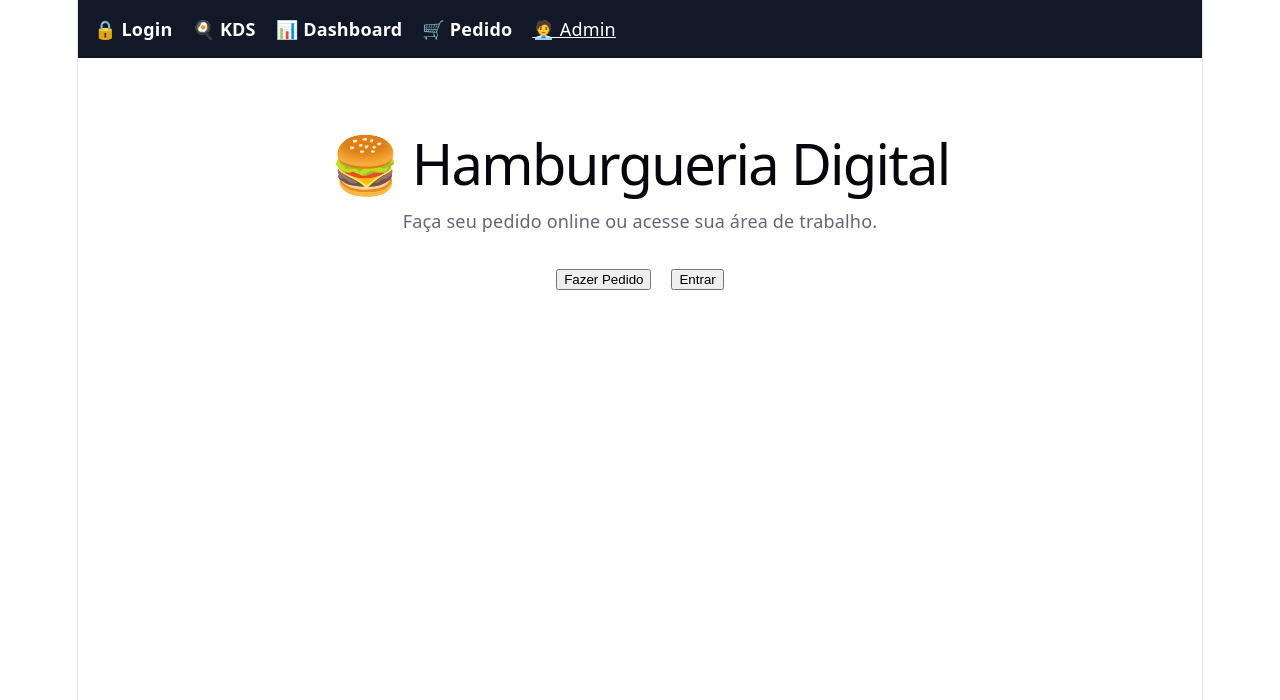
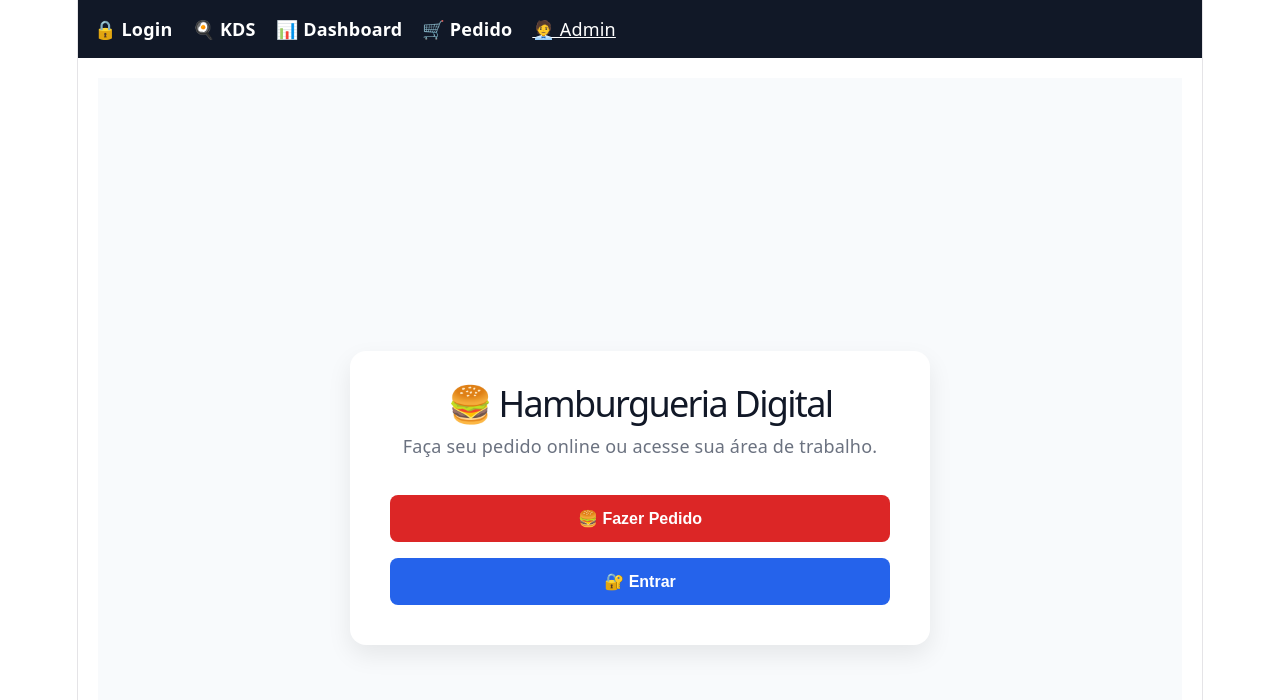
Before and after one commit to Marcos-Roberto-Souza/Projeto-Hamburgueria-em-nextJs, a React (Vite) app in the folder hamburgueria-frontend/: page / in a window 1280 px wide. Shown: the top 700 px of the page. Built offline with nearby package versions, Linux system fonts and the light colour scheme.

Commit message:
tela home funcionando e botao entrar indo pra rota de login

```diff
--- a/hamburgueria-frontend/src/pages/HomePage.tsx
+++ b/hamburgueria-frontend/src/pages/HomePage.tsx
@@ -8,6 +8,11 @@ export function HomePage() {
   );
 
   function handleContinue() {
+    if (!user) {
+      navigate('/login');
+      return;
+    }
+
     switch (user.role) {
       case 'ADMIN':
         navigate('/admin/products');
@@ -34,36 +39,112 @@ export function HomePage() {
     <div
       style={{
         minHeight: '100vh',
-        padding: '40px',
-        textAlign: 'center',
+        display: 'flex',
+        justifyContent: 'center',
+        alignItems: 'center',
+        background: '#f8fafc',
+        padding: '20px',
       }}
     >
-      <h1>🍔 Hamburgueria Digital</h1>
-
-      <p>
-        Faça seu pedido online ou acesse
-        sua área de trabalho.
-      </p>
-
       <div
         style={{
+          width: '100%',
+          maxWidth: '500px',
+          background: '#ffffff',
+          borderRadius: '16px',
+          padding: '40px',
+          boxShadow: '0 10px 25px rgba(0,0,0,.08)',
           display: 'flex',
-          gap: '20px',
-          justifyContent: 'center',
-          marginTop: '30px',
+          flexDirection: 'column',
+          alignItems: 'center',
+          gap: '16px',
         }}
       >
-        <Link to="/order">
-          <button>Fazer Pedido</button>
+        <h1
+          style={{
+            margin: 0,
+            fontSize: '2rem',
+            color: '#111827',
+            textAlign: 'center',
+          }}
+        >
+          🍔 Hamburgueria Digital
+        </h1>
+
+        <p
+          style={{
+            color: '#6b7280',
+            textAlign: 'center',
+            marginBottom: '20px',
+          }}
+        >
+          Faça seu pedido online ou acesse sua área de trabalho.
+        </p>
+
+        <Link
+          to="/order"
+          style={{
+            width: '100%',
+            textDecoration: 'none',
+          }}
+        >
+          <button
+            style={{
+              width: '100%',
+              padding: '14px',
+              background: '#dc2626',
+              color: '#fff',
+              border: 'none',
+              borderRadius: '8px',
+              fontSize: '16px',
+              fontWeight: 'bold',
+              cursor: 'pointer',
+            }}
+          >
+            🍔 Fazer Pedido
+          </button>
         </Link>
 
-        <Link to="/login">
-          <button>Entrar</button>
+        <Link
+          to="/customer-order"
+          style={{
+            width: '100%',
+            textDecoration: 'none',
+          }}
+        >
+          <button
+            style={{
+              width: '100%',
+              padding: '14px',
+              background: '#2563eb',
+              color: '#fff',
+              border: 'none',
+              borderRadius: '8px',
+              fontSize: '16px',
+              fontWeight: 'bold',
+              cursor: 'pointer',
+            }}
+          >
+            🔐 Entrar
+          </button>
         </Link>
 
         {user && (
-          <button onClick={handleContinue}>
-            Continuar
+          <button
+            onClick={handleContinue}
+            style={{
+              width: '100%',
+              padding: '14px',
+              background: '#16a34a',
+              color: '#fff',
+              border: 'none',
+              borderRadius: '8px',
+              fontSize: '16px',
+              fontWeight: 'bold',
+              cursor: 'pointer',
+            }}
+          >
+            🚀 Continuar como {user.name}
           </button>
         )}
       </div>
--- a/hamburgueria-frontend/src/pages/LoginPage.tsx
+++ b/hamburgueria-frontend/src/pages/LoginPage.tsx
@@ -52,7 +52,7 @@ export function LoginPage() {
           break;
 
         case 'CUSTOMER':
-          navigate('/customer-order');
+          navigate('/order');
           break;
 
         default:
@@ -68,13 +68,52 @@ export function LoginPage() {
   return (
     <div
       style={{
-        maxWidth: '400px',
-        margin: '50px auto',
+        minHeight: '100vh',
+        display: 'flex',
+        justifyContent: 'center',
+        alignItems: 'center',
+        background: '#f8fafc',
+        padding: '20px',
       }}
     >
-      <h1>🔐 Login</h1>
+      <div
+        style={{
+          width: '100%',
+          maxWidth: '450px',
+          background: '#fff',
+          borderRadius: '16px',
+          padding: '40px',
+          boxShadow: '0 10px 25px rgba(0,0,0,.08)',
+        }}
+      >
+        <h1
+          style={{
+            textAlign: 'center',
+            marginBottom: '10px',
+          }}
+        >
+          🔐 Login
+        </h1>
 
-      <form onSubmit={handleLogin}>
+        <p
+          style={{
+            marginTop: '20px',
+            textAlign: 'center',
+            color: '#6b7280',
+            marginBottom: '30px',
+          }}
+        >
+          Entre para acessar sua área de trabalho.
+        </p>
+
+        <form
+          onSubmit={handleLogin}
+          style={{
+            display: 'flex',
+            flexDirection: 'column',
+            gap: '16px',
+          }}
+        >
           <div>
             <label>Email</label>
 
@@ -85,14 +124,18 @@ export function LoginPage() {
                 setEmail(e.target.value)
               }
               required
+              style={{
+                width: '100%',
+                padding: '12px',
+                marginTop: '6px',
+                borderRadius: '8px',
+                border: '1px solid #d1d5db',
+                boxSizing: 'border-box',
+              }}
             />
           </div>
 
-        <div
-          style={{
-            marginTop: '12px',
-          }}
-        >
+          <div>
             <label>Senha</label>
 
             <input
@@ -102,6 +145,14 @@ export function LoginPage() {
                 setPassword(e.target.value)
               }
               required
+              style={{
+                width: '100%',
+                padding: '12px',
+                marginTop: '6px',
+                borderRadius: '8px',
+                border: '1px solid #d1d5db',
+                boxSizing: 'border-box',
+              }}
             />
           </div>
 
@@ -109,7 +160,16 @@ export function LoginPage() {
             type="submit"
             disabled={loading}
             style={{
-            marginTop: '20px',
+              width: '100%',
+              padding: '14px',
+              marginTop: '10px',
+              background: '#dc2626',
+              color: '#fff',
+              border: 'none',
+              borderRadius: '8px',
+              cursor: 'pointer',
+              fontSize: '16px',
+              fontWeight: 'bold',
             }}
           >
             {loading
@@ -118,5 +178,6 @@ export function LoginPage() {
           </button>
         </form>
       </div>
+    </div>
   );
 }
```
Also changed, not shown: hamburgueria-frontend/src/pages/AdminProducts.tsx (+111 -20 lines). Lines whose indentation alone changed are shown as unchanged.
